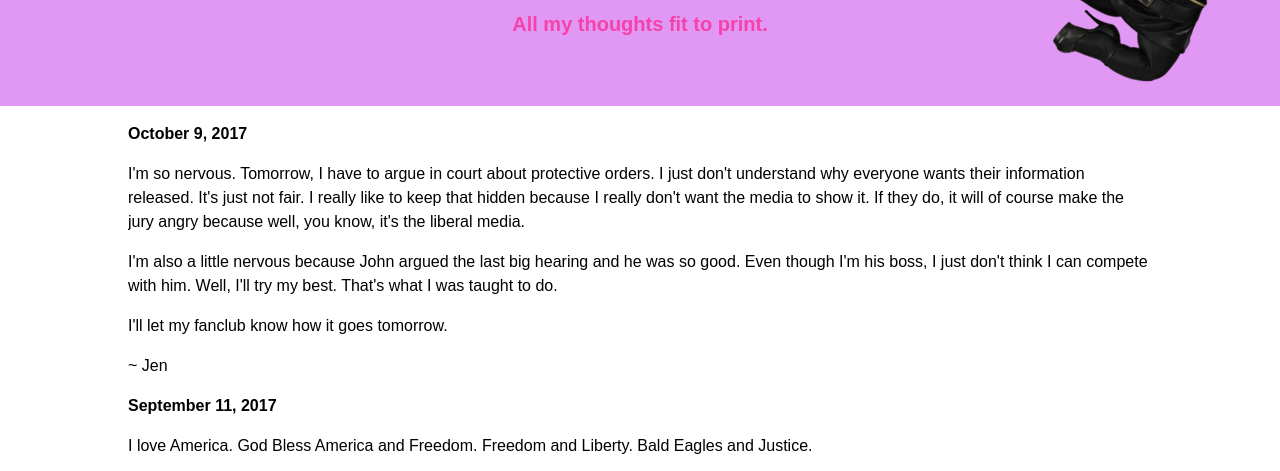
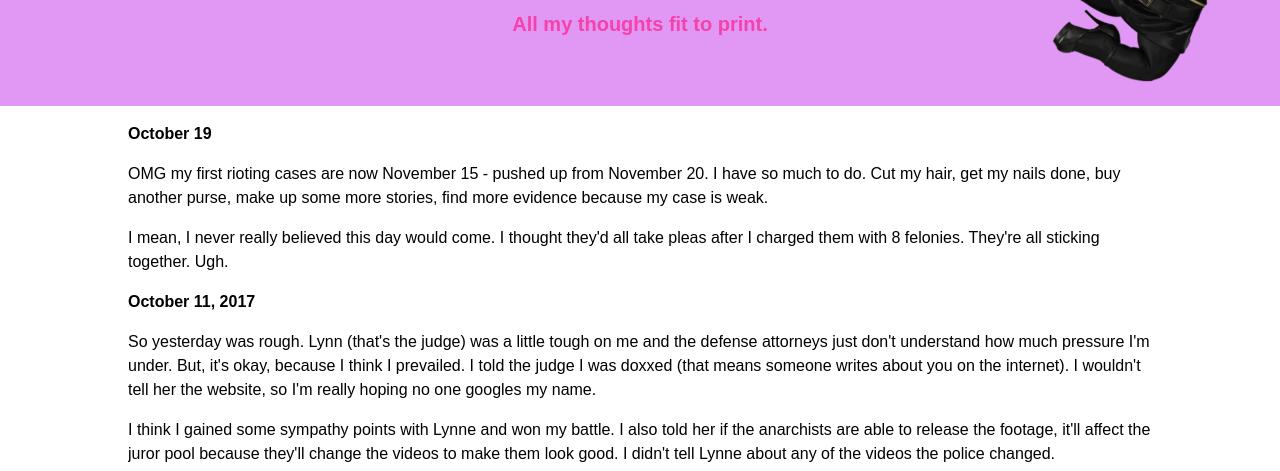
Before and after one commit to jenkerkhoff/j20, a plain HTML site: page blog.html in a window 1280 px wide. Shown: the part 297-768 px from the top of the page. Drawn offline with Linux system fonts and the light colour scheme.

Commit message:
Update blog.html

```diff
--- a/blog.html
+++ b/blog.html
@@ -35,6 +35,14 @@
 
 <section>
    <div class="container">
+ <p><b> October 19</p></b>
+ <p>OMG my first rioting cases are now November 15 - pushed up from November 20.  I have so much to do.  Cut my hair, get my nails done, buy another purse, make up some more stories, find more evidence because my case is weak.</p>
+ <p> I mean, I never really believed this day would come.  I thought they'd all take pleas after I charged them with 8 felonies.  They're all sticking together.  Ugh.</p>
+
+ <p><b> October 11, 2017 </b></P>
+ So yesterday was rough.  Lynn (that's the judge) was a little tough on me and the defense attorneys just don't understand how much pressure I'm under.  But, it's okay, because I think I prevailed.  I told the judge I was doxxed (that means someone writes about you on the internet).  I wouldn't tell her the website, so I'm really hoping no one googles my name.
+ </p><p>I think I gained some sympathy points with Lynne and won my battle.  I also told her if the anarchists are able to release the footage, it'll affect the juror pool because they'll change the videos to make them look good.  I didn't tell Lynne about any of the videos the police changed. </p>
+
 <p><b>October 9, 2017</b></P>
 <p></p>
 <p>I'm so nervous.  Tomorrow, I have to argue in court about protective orders.  I just don't understand why everyone wants their information released. It's just not fair. I really like to keep that hidden because I really don't want the media to show it. If they do, it will of course make the jury angry because well, you know, it's the liberal media.</p>
```
